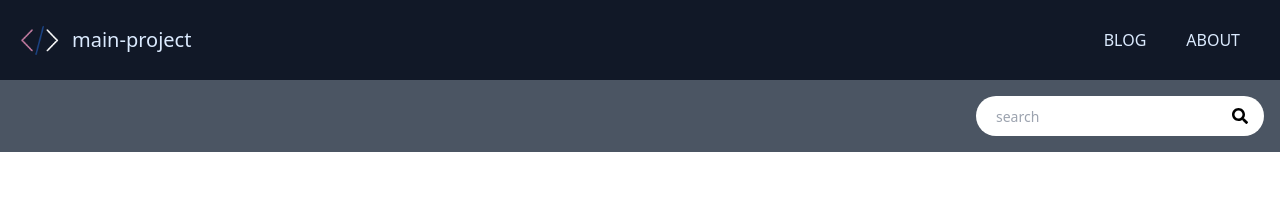
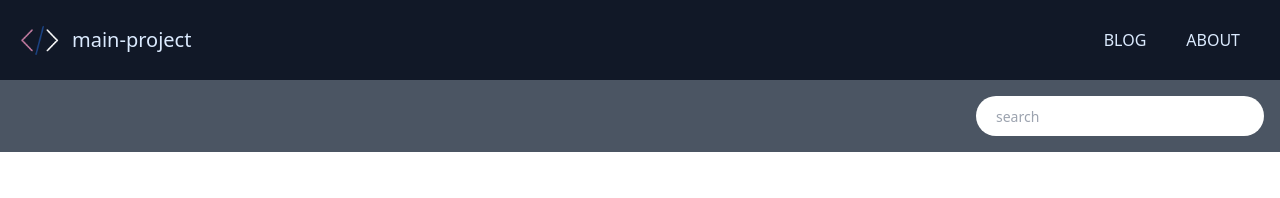
Before and after one commit to arzivre/next-md, a Next.js app: page / in a window 1280 px wide. Shown: the top 198 px of the page. Built offline with nearby package versions, Linux system fonts and the light colour scheme.

Commit message:
migration npm to yarn & remove react-icons

```diff
--- a/components/Search.js
+++ b/components/Search.js
@@ -1,6 +1,6 @@
 //@ts-check
 import React, { useState, useEffect } from 'react'
-import { FaSearch } from 'react-icons/fa'
+// import { FaSearch } from 'react-icons/fa'
 
 export default function Search() {
   const [searchTerm, setSearchTerm] = useState('')
@@ -35,7 +35,7 @@ export default function Search() {
               onChange={(e) => setSearchTerm(e.target.value)}
               placeholder='search'
             />
-            <FaSearch className='absolute top-0 right-0 text-black mt-3 mr-4' />
+            {/* <FaSearch className='absolute top-0 right-0 text-black mt-3 mr-4' /> */}
           </form>
         </div>
       </div>
--- a/package.json
+++ b/package.json
@@ -13,8 +13,7 @@
     "marked": "^3.0.4",
     "next": "11.1.2",
     "react": "17.0.2",
-    "react-dom": "17.0.2",
-    "react-icons": "^4.2.0"
+    "react-dom": "17.0.2"
   },
   "devDependencies": {
     "autoprefixer": "^10.3.4",
```
Also changed, not shown: 2 other files (tests, documents, lock files or other folders).
